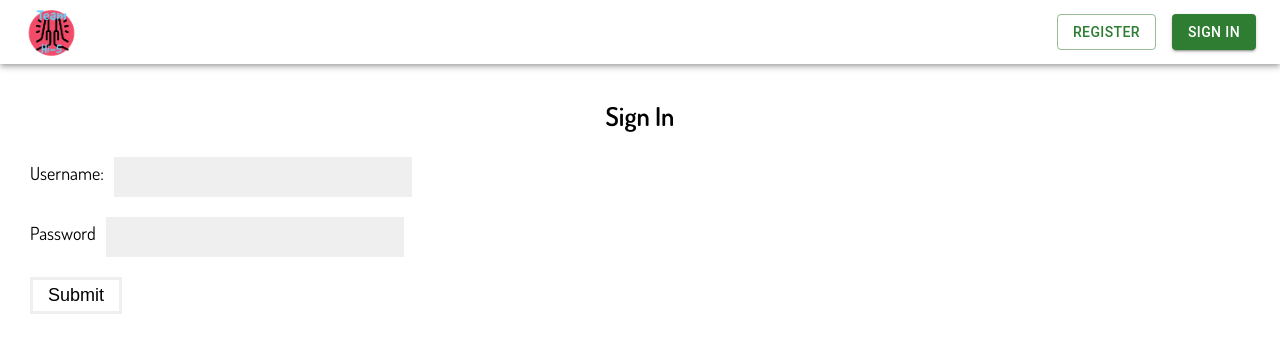
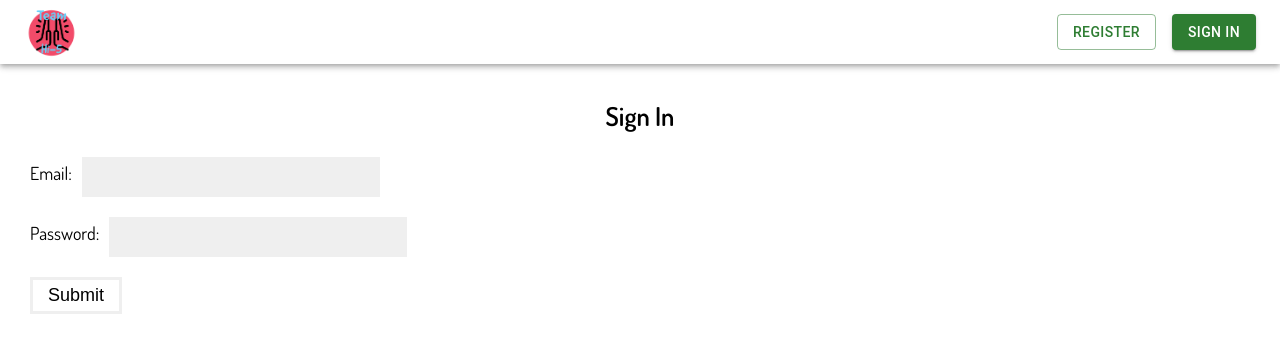
Before and after one commit to ncrekai/team-app, a React (Vite) app in the folder client/: page /login in a window 1280 px wide. Shown: the top 352 px of the page. Built offline with nearby package versions, Linux system fonts and the light colour scheme; a web font is replaced by a local one.

Commit message:
fixed the navigation after siging in

```diff
--- a/client/src/pages/Login.jsx
+++ b/client/src/pages/Login.jsx
@@ -1,24 +1,35 @@
 import { useNavigate } from 'react-router-dom';
-import { useState } from 'react';
+import { useContext, useState } from 'react';
+import { login } from '../services/authService';
+import { AuthContext } from "../services/authContext.jsx"; // Import the context
 
 const Login = () => {
-   const [userLogin, setUserLogin] = useState({ username: '', password: '' })
-   const navigate = useNavigate()
+   // Destructure the user and handleLogin from context
+   const { handleLogin } = useContext(AuthContext);
+   const [userLogin, setUserLogin] = useState({ email: '', password: '' });
+   const navigate = useNavigate();
 
+   // Handle input changes
    const handleInput = (e) => {
-      e.preventDefault()
-      const {name, value} = e.target;
-      console.log(name, value)
-      setUserLogin({ ...userLogin, [name]: value })
+      e.preventDefault();
+      const { name, value } = e.target;
+      setUserLogin({ ...userLogin, [name]: value });
+   };
+
+   // Handle form submission
+   const handleSubmit = async (e) => {
+      e.preventDefault();
+      try {
+         // Call the login function from authService and update the context
+         const response = await handleLogin(userLogin.email, userLogin.password);
+         if (response.token) {
+            navigate('/');
          }
-
-   const handleSubmit = async (e) => {
-      e.preventDefault()
-      console.log('...pretending to send to api...')
-      const jsonBody = JSON.stringify(userLogin)
-      console.log(jsonBody)
-      navigate('/')
+      } catch (error) {
+         console.error('Error during login:', error);
+         alert('Invalid login credentials. Please try again.');
       }
+   };
 
    return (
        <div className='page-inner'>
@@ -26,12 +37,26 @@ const Login = () => {
              <div className='page-title'>Sign In</div>
              <form className='form-container' onSubmit={handleSubmit}>
                 <div className='input-container'>
-                     <div className='input-label'>Username:</div>
-                     <input className='input-text' id='username' name='username' type='text' onChange={handleInput} />
+                   <div className='input-label'>Email:</div>
+                   <input
+                       className='input-text'
+                       id='email'
+                       name='email'
+                       type='email'
+                       value={userLogin.email}
+                       onChange={handleInput}
+                   />
                 </div>
                 <div className='input-container'>
-                     <div className='input-label'>Password</div>
-                     <input className='input-text' id='password' name='password' type='text' onChange={handleInput} />
+                   <div className='input-label'>Password:</div>
+                   <input
+                       className='input-text'
+                       id='password'
+                       name='password'
+                       type='password'
+                       value={userLogin.password}
+                       onChange={handleInput}
+                   />
                 </div>
                 <div className='input-container'>
                    <input className='button' type='submit' value='Submit' />
```
Also changed, not shown: 1 other file (tests, documents, lock files or other folders). Lines whose indentation alone changed are shown as unchanged.
